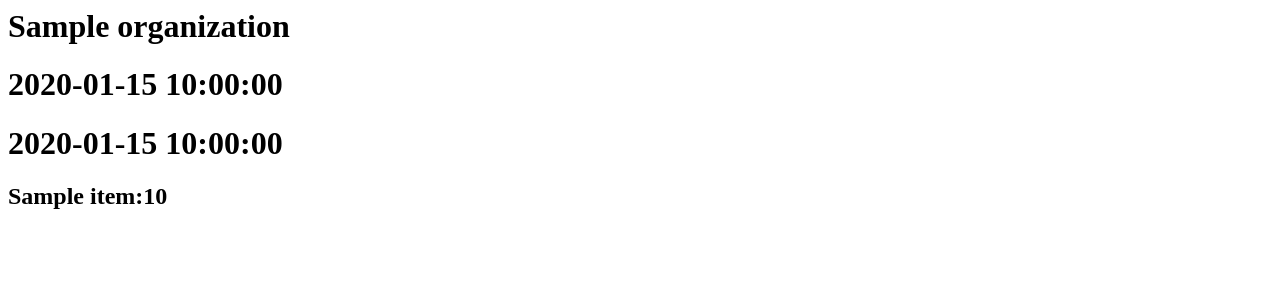
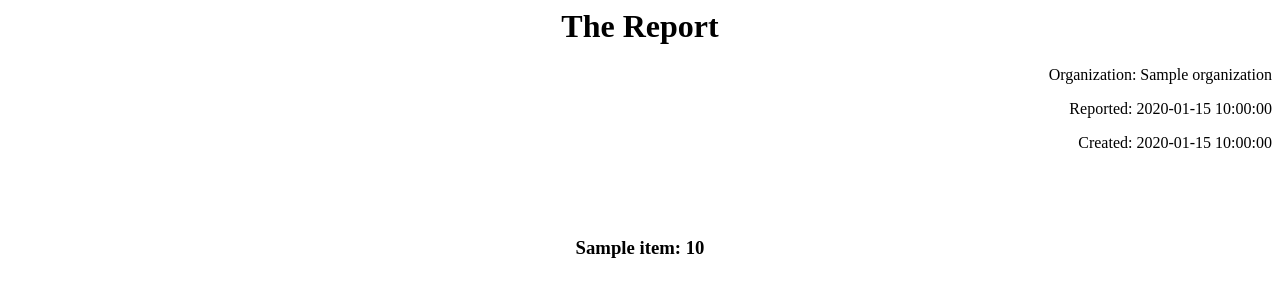
Before and after one commit to nickpetzold/reporting-export-function, a Python web app: template app/templates/pdf_template.html in a window 1280 px wide. Shown: the top 300 px of the page. Run offline with Jinja, Linux system fonts and the light colour scheme; the template is opened without the code that fills it: most values are stand-ins (such as "Sample title", 1, 10 or a date in 2020).

Commit message:
pdf_template updated

```diff
--- a/app/templates/pdf_template.html
+++ b/app/templates/pdf_template.html
@@ -1,7 +1,14 @@
-<h1>{{ data['organization'] }}</h1>
-<h1>{{ data['reported_at'] }}</h1>
-<h1>{{ data['created_at'] }}</h1>
+<div style="text-align: center;"><h1>The Report</h1></div>
 
-{% for item in data['inventory'] %}
-    <h2>{{ item['name'] }}:{{ item['price'] }}</h2>
-{% endfor %}
+<div style="text-align: right;">
+    <p>Organization: {{ data['organization'] }}</p>
+    <p>Reported: {{ data['reported_at'] }}</p>
+    <p>Created: {{ data['created_at'] }}</p>
+</div>
+
+
+<div style="text-align: center; padding-top: 50px;">
+    {% for item in data['inventory'] %}
+        <h3>{{ item['name'] }}: {{ item['price'] }}</h3>
+    {% endfor %}
+</div>
```
